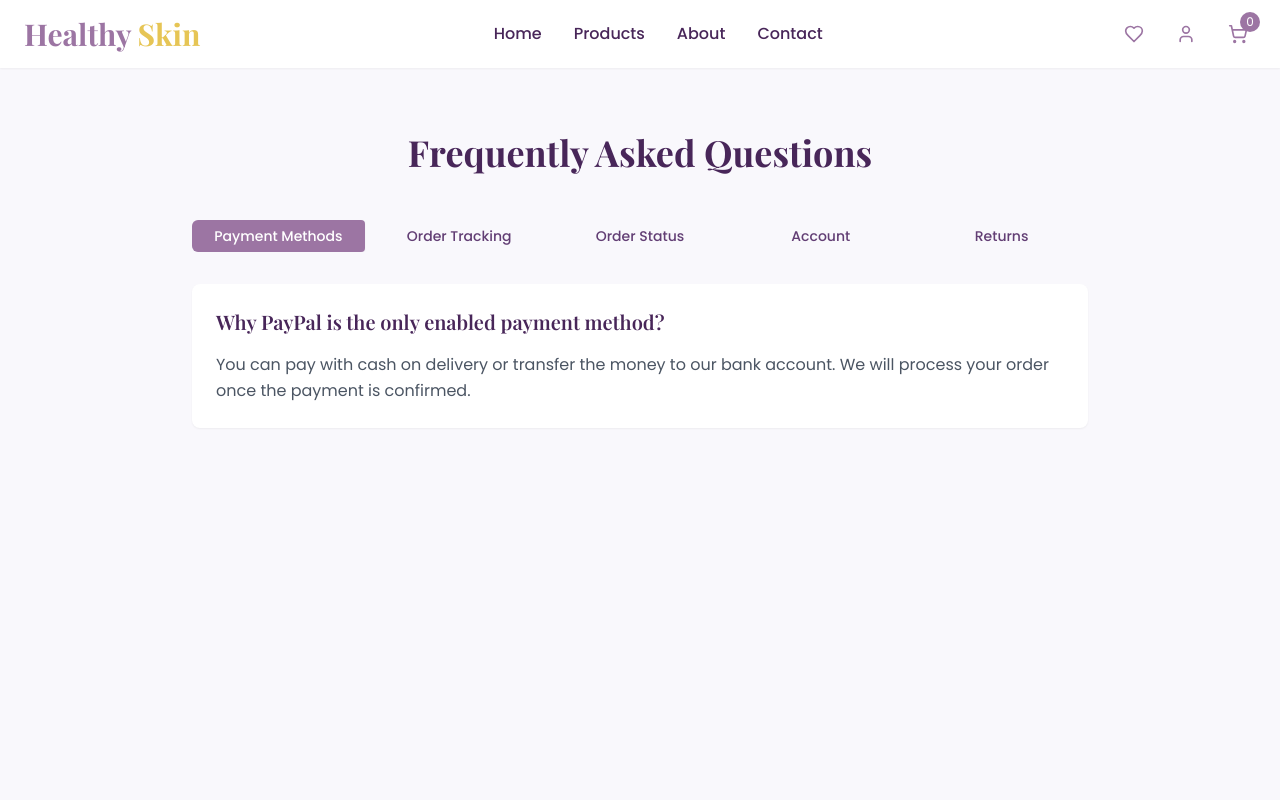
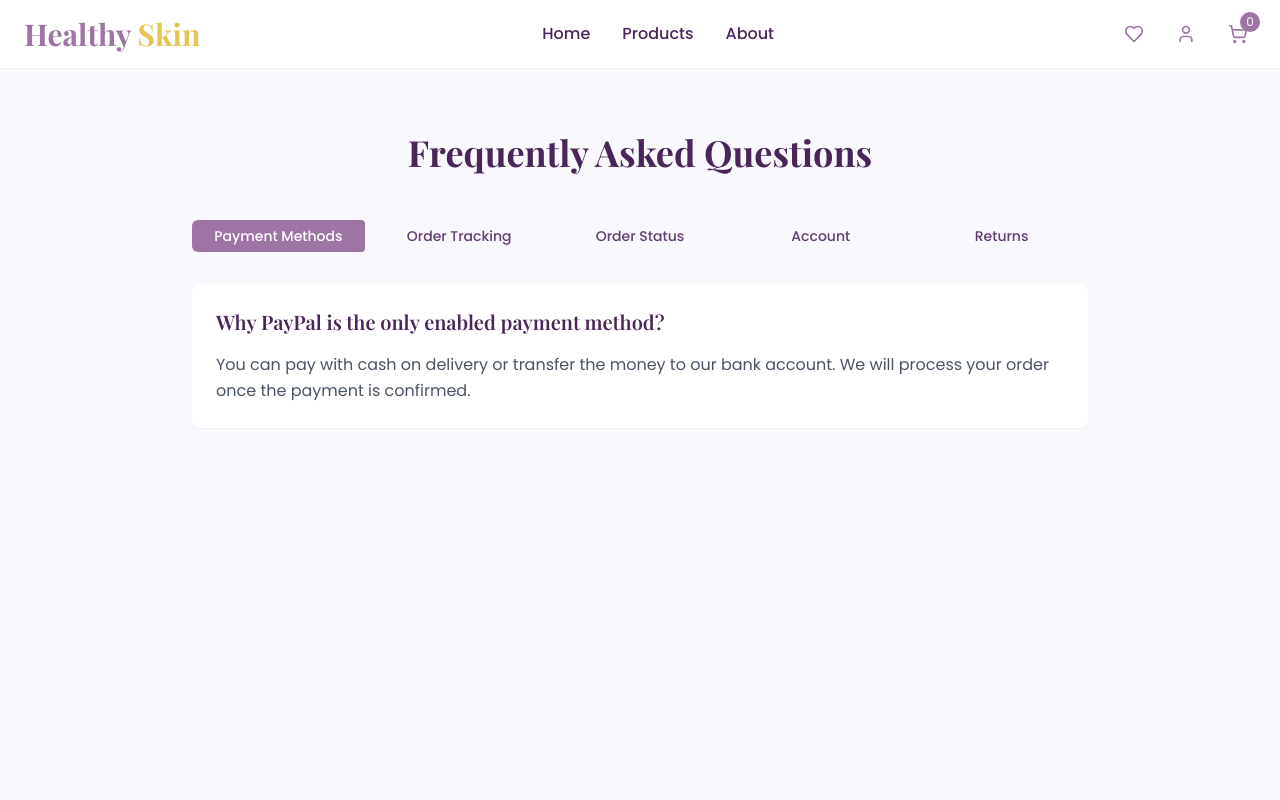
Before and after one commit to EMCarlos/healthy-skin-v3, a React (Vite) app in the folder frontend/: page /faq in a window 1280 px wide. Shown: the top 800 px of the page. Built offline with nearby package versions, Linux system fonts and the light colour scheme; a web font is replaced by a local one.

Commit message:
refactor: comment out Contact link in Navbar for future implementation

```diff
--- a/frontend/src/components/Navbar.tsx
+++ b/frontend/src/components/Navbar.tsx
@@ -43,12 +43,13 @@ const Navbar = () => {
             >
               About
             </Link>
-            <Link
+            {/* //TODO: Contact Page */}
+            {/* <Link
               to="/contact"
               className="font-medium hover:text-purple transition-colors"
             >
               Contact
-            </Link>
+            </Link> */}
           </nav>
 
           {/* Desktop Icons */}
@@ -117,13 +118,14 @@ const Navbar = () => {
               >
                 About
               </Link>
-              <Link
+              {/* //TODO: Contact Page */}
+              {/* <Link
                 to="/contact"
                 className="py-2 font-medium hover:text-purple transition-colors"
                 onClick={() => setIsMenuOpen(false)}
               >
                 Contact
-              </Link>
+              </Link> */}
             </nav>
 
             {/* Mobile Icons */}
```
